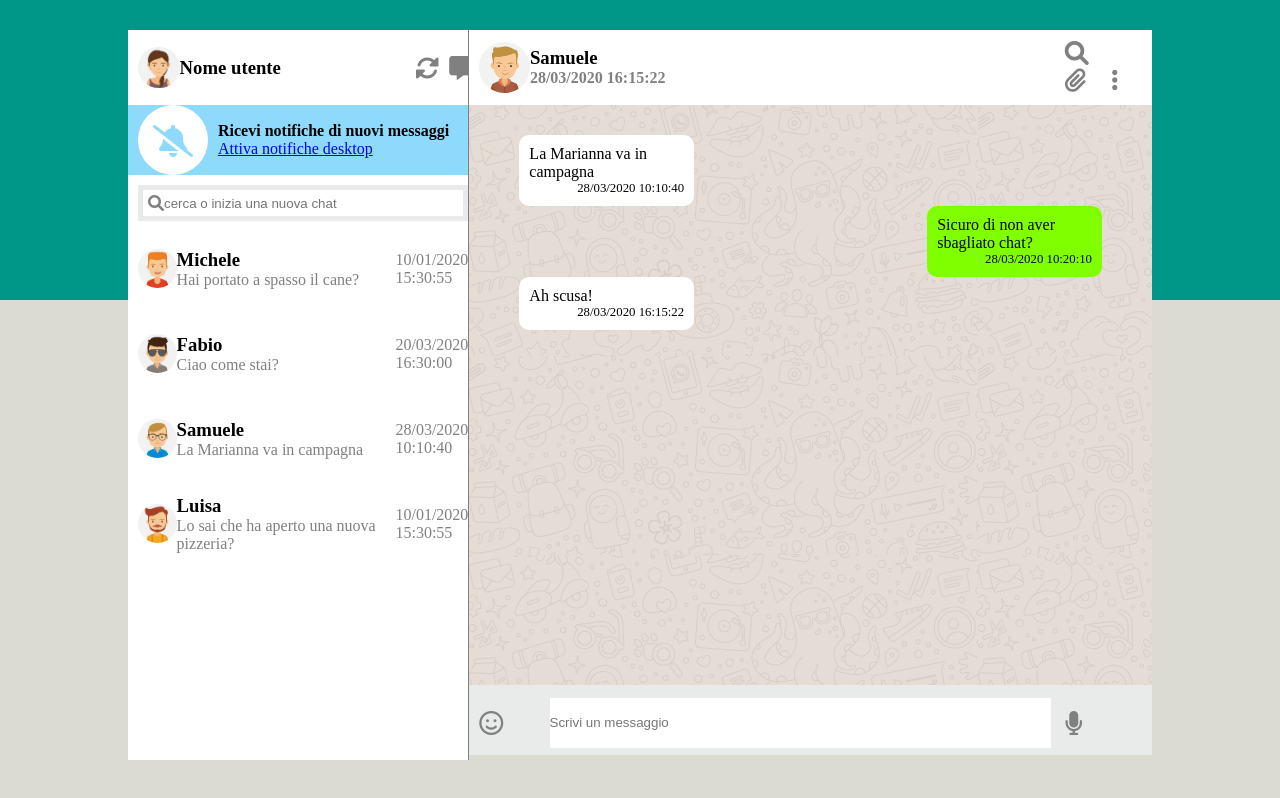
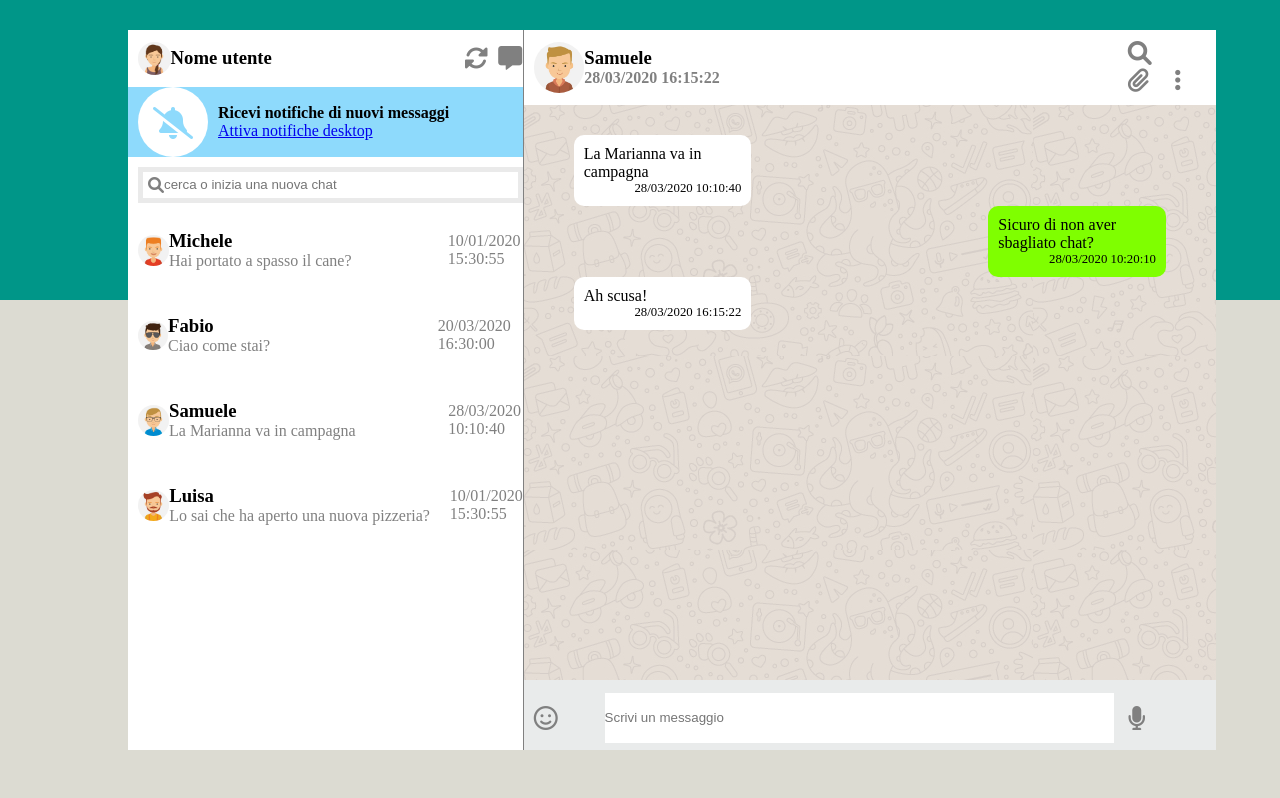
Before and after one commit to scollo26/vue-boolzapp, a plain HTML site: page index.html in a window 1280 px wide. Drawn offline with nearby package versions, Linux system fonts and the light colour scheme.

Commit message:
aggiunta overflow

```diff
--- a/css/style.css
+++ b/css/style.css
@@ -61,6 +61,7 @@
     height: 70px;
 }
 
+
 .input-width{
     width: 500px;
     height: 30px;
@@ -117,15 +118,15 @@
 
 /* container */
 .container-main{
-    width: 80%;
-    height: 800px;
+    width: 85%;
+    height: 100vh;
     margin: 0 auto;
 }
 
 
 .container-left{
-    width: 35%;
-    height: calc(100% - 70px);
+    width: 40%;
+    height: 90%;
 }
 
 .container-right{
@@ -136,7 +137,7 @@
 }
 
 .overflow{
-    overflow-x: auto;
+    overflow-y: auto;
 }
 
 
@@ -161,7 +162,7 @@
 
 
 .radius  {
-    width: 15%;
+    width: 10%;
     border-radius: 50%;
 }
 .radius-icon{
@@ -238,7 +239,7 @@
 
 
 .message{
-    height: calc(100% - 140px);
+    height: calc(100% - 145px);
 
 }
 
--- a/index.html
+++ b/index.html
@@ -50,8 +50,8 @@
                     </div>
                 </div>
                 <!-- creazione avatar con vue ciclo for -->
-                <div class="overflow">
-                    <div id="avatar" class="avatar flex padding-left height-10 margin
+                <div class="overflow height-100 ">
+                    <div id="avatar" class="avatar flex padding-left  margin
                 " v-for="(contatti,index) in contacts">
                     <div class="flex align">
                         <img class="radius" :src="`img/avatar${contatti.avatar}.jpg`" alt="">
@@ -61,8 +61,11 @@
                         </div>
 
                     </div>
-                    <div class="grey flex">
-                        <span>{{contatti.messages[0].date}}</span>
+                    <div class="grey flex ">
+                        <div class="flex ">
+                            {{contatti.messages[0].date}}
+                        </div>
+                        <!-- <span>{{contatti.messages[0].date}}</span> -->
                     </div>
                 </div>
                 </div>
@@ -86,7 +89,7 @@
                         <i class="fas fa-ellipsis-v"></i>
                     </div>
                 </div>
-                <div class="message">
+                <div class="message overflow ">
                     <ul class="body-messages">
                         <li :class="(message.status == 'sent') ? 'send' : '' " v-for="(message, index) in contacts[2].messages" :key="index">
                             <div> {{message.text}}</div>
```
